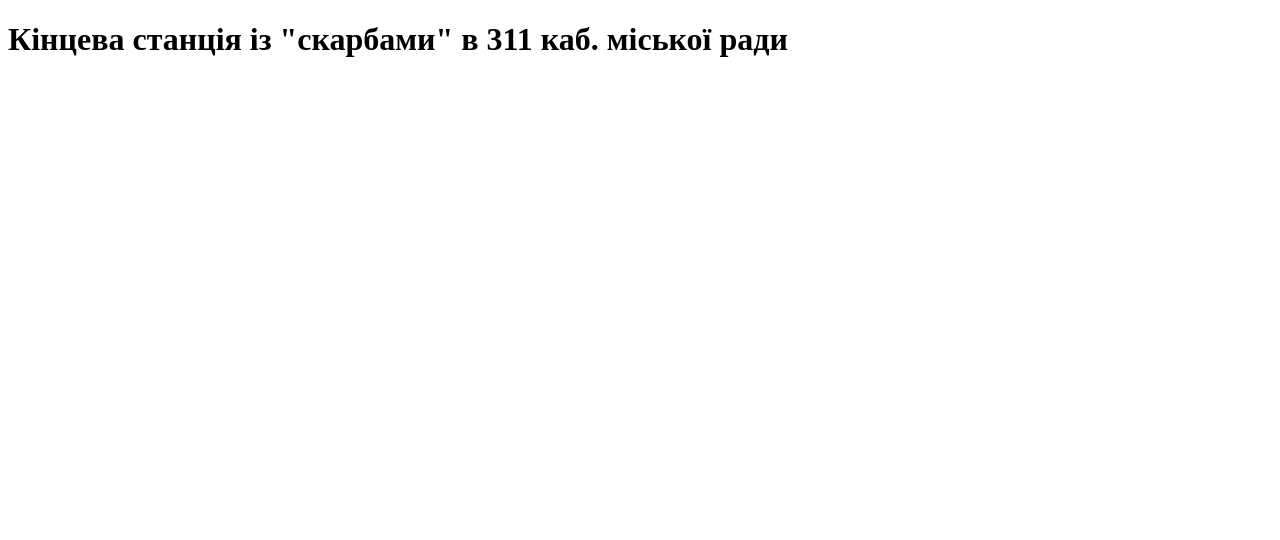
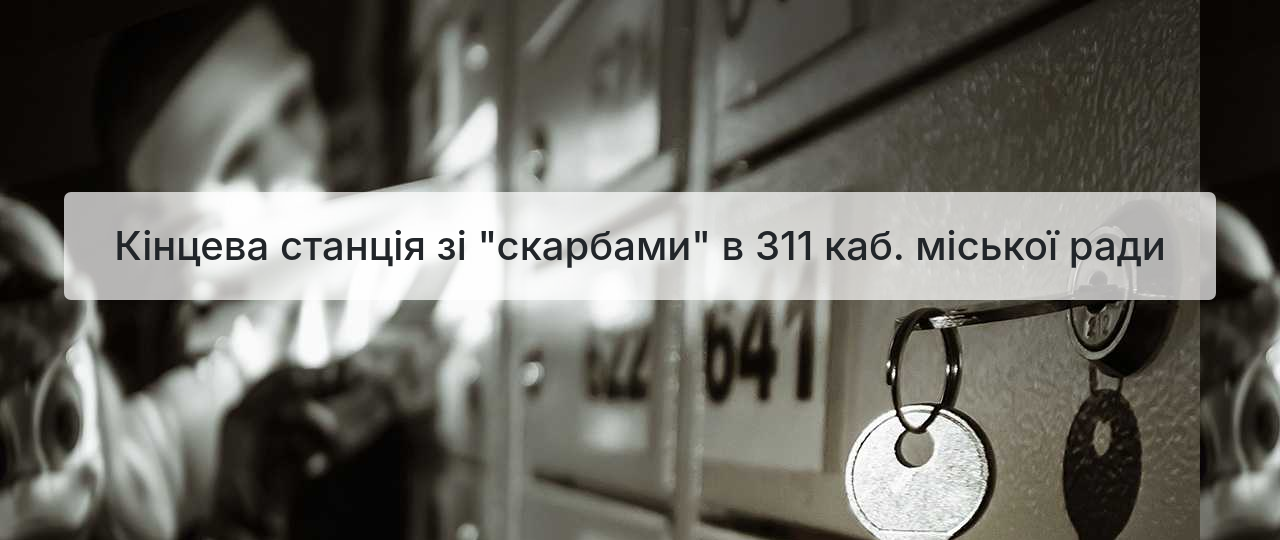
Before and after one commit to BobClaster/quest, a Django app: template main/templates/main/index.html in a window 1280 px wide. Shown: the top 540 px of the page. Run offline with Django 3.2, Linux system fonts and the light colour scheme; the template is opened without the code that fills it, so the values that code supplies are empty.

```diff
--- a/main/templates/main/index.html
+++ b/main/templates/main/index.html
@@ -1,10 +1,18 @@
+{% load staticfiles %}
 <!DOCTYPE html>
 <html lang="en">
 <head>
     <meta charset="UTF-8">
-    <title>Title</title>
+    <title>ІНТЕЛЕКТ-КРОС</title>
+    <link rel="stylesheet" href="{% static 'css/bootstrap.css' %}">
+    <link rel="stylesheet" href="{% static 'css/custom2.css' %}">
 </head>
 <body>
-    <h1>Кінцева станція із "скарбами" в 311 каб. міської ради</h1>
+
+    <h1 class="title-main">Кінцева станція зі "скарбами" в 311 каб. міської ради</h1>
+
+
+    <script src="https://code.jquery.com/jquery-3.3.1.min.js" integrity="sha256-FgpCb/KJQlLNfOu91ta32o/NMZxltwRo8QtmkMRdAu8=" crossorigin="anonymous"></script>
+    <script src="{% static 'js/bootstrap.js' %}"></script>
 </body>
 </html>
--- /dev/null
+++ b/static/css/custom2.css
@@ -0,0 +1,13 @@
+body {
+    background: url('/static/img/bg2.jpg');
+    height: 100%;
+    background-attachment: fixed;
+}
+
+.title-main {
+    background: rgba(255, 255, 255, 0.7);
+    text-align: center;
+    margin: 15% 5%;
+    border-radius: 7px;
+    padding: 30px;
+}
```
Also changed, not shown: db.sqlite3, static/img/bg2.jpg (added).
